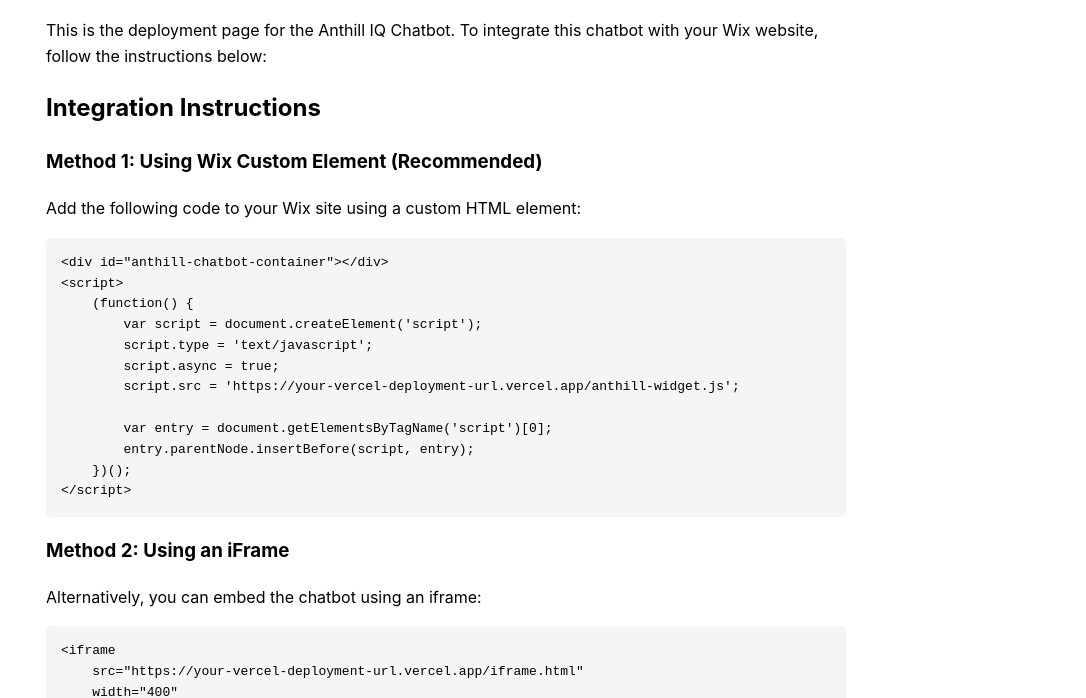
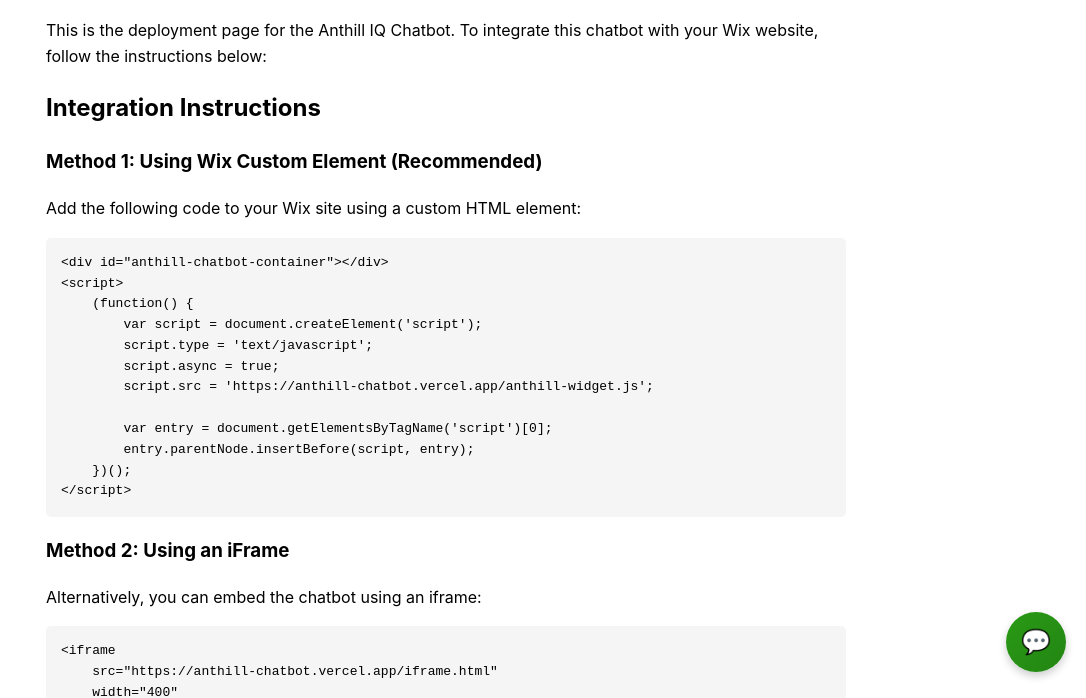
Before and after one commit to SreeKumarSeven/anthill-chatbot, a plain HTML site: page public/index.html in a window 1280 px wide. Shown: the part 108-806 px from the top of the page, without its empty margins (194-1280 px from the left). Drawn offline with Linux system fonts and the light colour scheme; no server answers.

Commit message:
Update chatbot URLs and add widget to index.html

```diff
--- a/public/anthill-widget.js
+++ b/public/anthill-widget.js
@@ -2,8 +2,8 @@
 (function() {
     // Configuration - Replace with your deployed Vercel URL
     const CONFIG = {
-        API_URL: 'https://your-vercel-deployment-url.vercel.app/api/chat',
-        REGISTRATION_API_URL: 'https://your-vercel-deployment-url.vercel.app/api/register-user',
+        API_URL: 'https://anthill-chatbot.vercel.app/api/chat',
+        REGISTRATION_API_URL: 'https://anthill-chatbot.vercel.app/api/register-user',
         WIDGET_TITLE: 'Anthill IQ Assistant'
     };
 
--- a/public/index.html
+++ b/public/index.html
@@ -54,7 +54,7 @@
         var script = document.createElement('script');
         script.type = 'text/javascript';
         script.async = true;
-        script.src = 'https://your-vercel-deployment-url.vercel.app/anthill-widget.js';
+        script.src = 'https://anthill-chatbot.vercel.app/anthill-widget.js';
 
         var entry = document.getElementsByTagName('script')[0];
         entry.parentNode.insertBefore(script, entry);
@@ -65,7 +65,7 @@
     <p>Alternatively, you can embed the chatbot using an iframe:</p>
 
     <pre class="code-snippet">&lt;iframe
-    src="https://your-vercel-deployment-url.vercel.app/iframe.html"
+    src="https://anthill-chatbot.vercel.app/iframe.html"
     width="400"
     height="600"
     frameborder="0"
@@ -76,6 +76,19 @@
     <p>The Anthill IQ Chatbot API is currently <span id="api-status">checking status...</span></p>
 
     <a href="https://github.com/SreeKumarSeven/anthill-chatbot" class="button">View on GitHub</a>
+
+    <!-- Add the actual chatbot widget to this page -->
+    <script>
+        (function() {
+            var script = document.createElement('script');
+            script.type = 'text/javascript';
+            script.async = true;
+            script.src = '/anthill-widget.js';
+
+            var entry = document.getElementsByTagName('script')[0];
+            entry.parentNode.insertBefore(script, entry);
+        })();
+    </script>
 
     <script>
         // Check API status
```
Also changed, not shown: public/iframe.html (+2 -2 lines).
